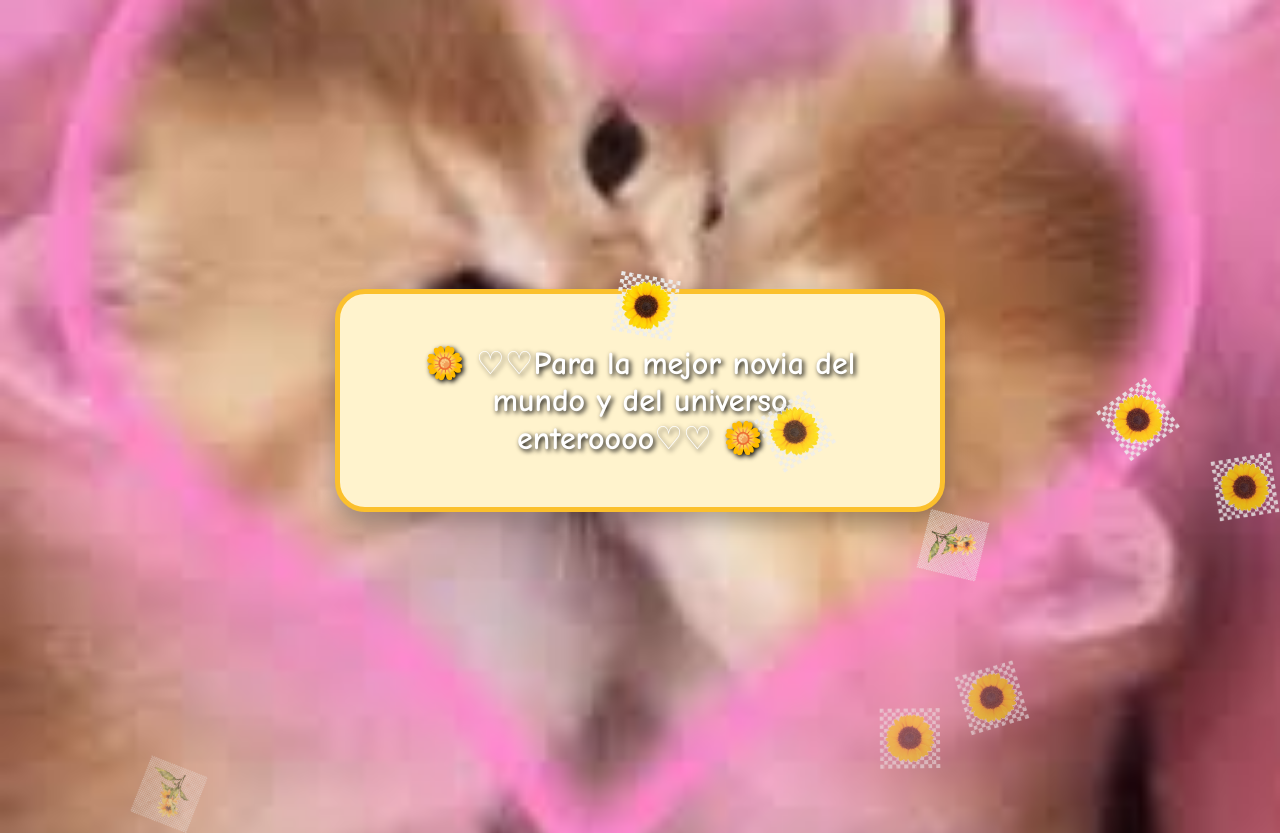
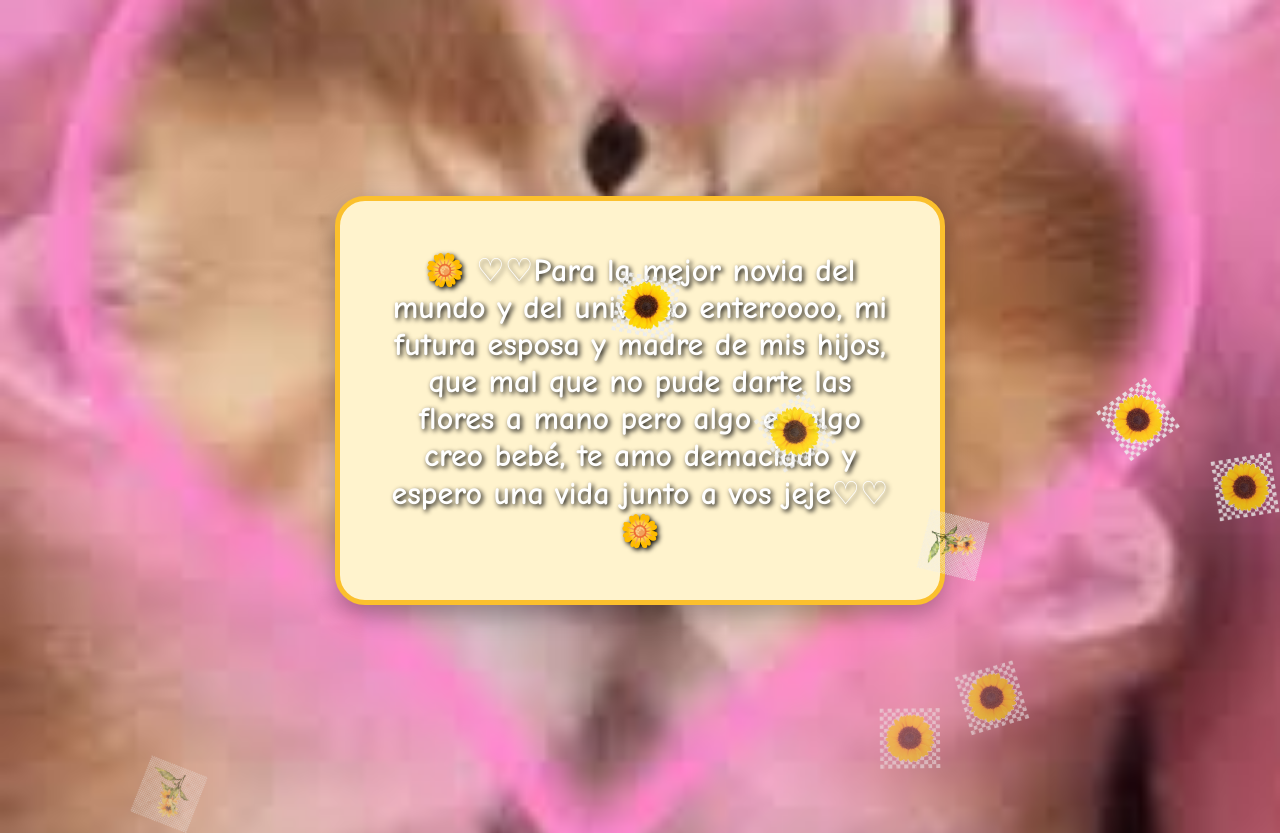
Before and after one commit to marcososososo/miamor, a plain HTML site: page index.html in a window 1280 px wide. Both pictures are taken after a click on the element "💌 Click para abrir la carta amooooooooor". Drawn offline with Linux system fonts and the light colour scheme.

Commit message:
index.html

```diff
--- a/index.html
+++ b/index.html
@@ -60,7 +60,7 @@
 <body>
   <div class="carta" id="carta">
     💌 Click para abrir la carta amooooooooor
-    <div class="mensaje" id="mensaje">🌼 ♡♡Para la mejor novia del mundo y del universo enteroooo♡♡ 🌼</div>
+    <div class="mensaje" id="mensaje">🌼 ♡♡Para la mejor novia del mundo y del universo enteroooo, mi futura esposa y madre de mis hijos, que mal que no pude darte las flores a mano pero algo es algo creo bebé, te amo demaciado y espero una vida junto a vos jeje♡♡ 🌼</div>
   </div>
 
   <audio id="musica" src="cancion.mp3"></audio>
```
